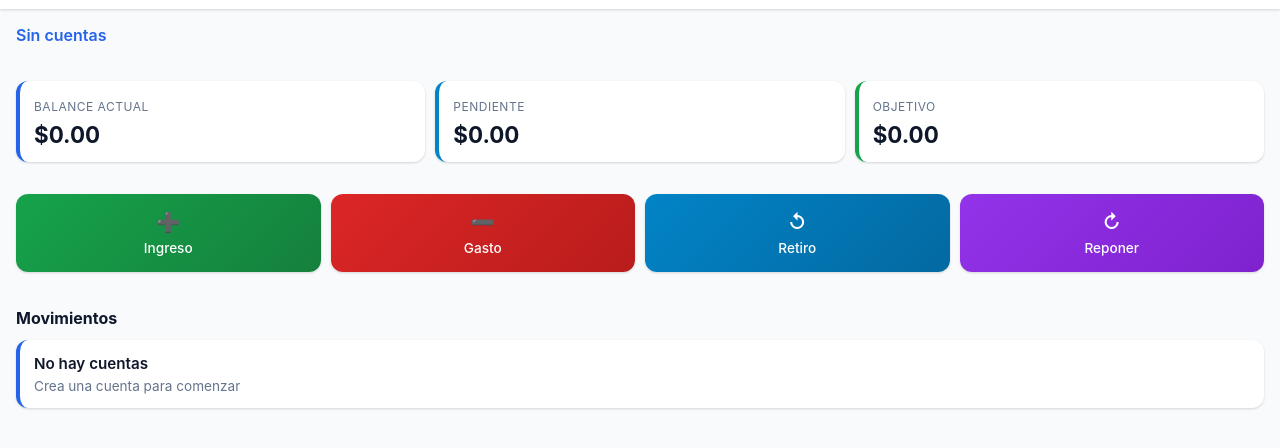
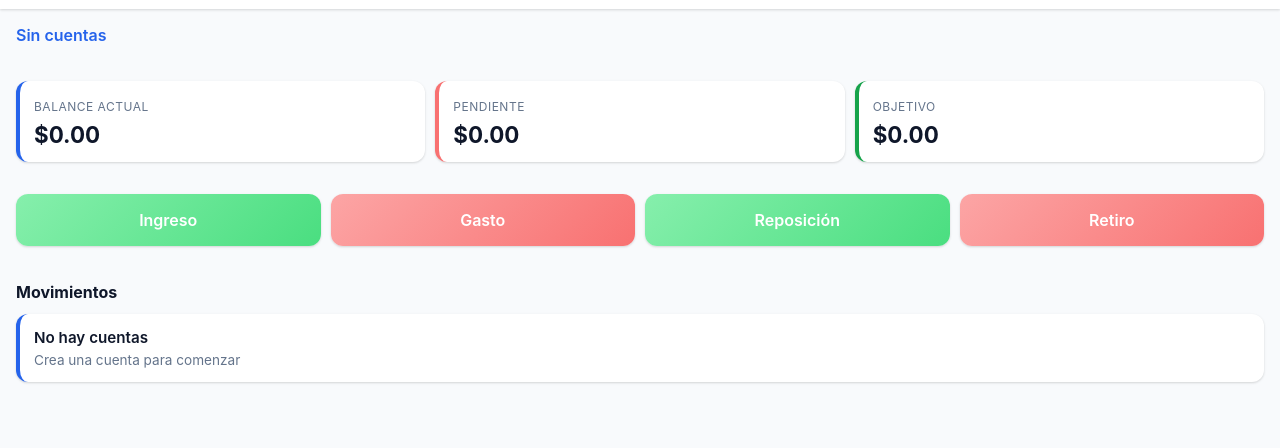
Before and after one commit to JvWyatt/AppFi, a plain HTML site: page index.html in a window 1280 px wide. Shown: the part 60-508 px from the top of the page. Drawn offline with Linux system fonts and the light colour scheme.

Commit message:
style: Softer colors and text-only action buttons
- Retiro Temporal: Lighter red gradient (#fca5a5 → #f87171)
- Reposición del Retiro: Lighter green gradient (#86efac → #4ade80)
- Ingreso: Soft green gradient (#86efac → #4ade80)
- Gasto: Soft red gradient (#fca5a5 → #f87171)
- Removed emoji icons from action buttons
- Display only text labels: Ingreso, Gasto, Reposición, Retiro
- Simplified button styling for cleaner appearance

```diff
--- a/index.html
+++ b/index.html
@@ -61,25 +61,10 @@
 
     <!-- Acciones rápidas -->
     <section class="acciones">
-        <button class="accion ingreso" data-tipo="Ingreso">
-            ➕
-            <span>Ingreso</span>
-        </button>
-
-        <button class="accion gasto" data-tipo="Gasto">
-            ➖
-            <span>Gasto</span>
-        </button>
-
-        <button class="accion retiro" data-tipo="Retiro Temporal">
-            ↺
-            <span>Retiro</span>
-        </button>
-
-        <button class="accion reposicion" data-tipo="Reposición del Retiro">
-            ↻
-            <span>Reponer</span>
-        </button>
+        <button class="accion ingreso" data-tipo="Ingreso">Ingreso</button>
+        <button class="accion gasto" data-tipo="Gasto">Gasto</button>
+        <button class="accion reposicion" data-tipo="Reposición del Retiro">Reposición</button>
+        <button class="accion retiro" data-tipo="Retiro Temporal">Retiro</button>
     </section>
 
     <!-- Movimientos -->
--- a/style.css
+++ b/style.css
@@ -2,8 +2,8 @@
     --primary: #2563eb;
     --income: #16a34a;
     --expense: #dc2626;
-    --temporary: #0284c7;
-    --replace: #9333ea;
+    --temporary: #f87171;
+    --replace: #86efac;
 
     --background: #f8fafc;
     --surface: #ffffff;
@@ -138,22 +138,22 @@ header h1 {
 .accion {
     border: none;
     border-radius: var(--radius);
-    padding: 16px 8px;
+    padding: 16px 12px;
     color: white;
     cursor: pointer;
     box-shadow: var(--shadow);
     display: flex;
     flex-direction: column;
     align-items: center;
-    gap: 6px;
-    font-size: 1.2rem;
+    justify-content: center;
+    gap: 0;
+    font-size: 1rem;
     font-weight: 600;
     transition: all 0.2s;
 }
 
 .accion span {
-    font-size: 0.85rem;
-    font-weight: 500;
+    display: none;
 }
 
 .accion:active {
@@ -162,19 +162,19 @@ header h1 {
 }
 
 .ingreso {
-    background: linear-gradient(135deg, var(--income) 0%, #15803d 100%);
+    background: linear-gradient(135deg, #86efac 0%, #4ade80 100%);
 }
 
 .gasto {
-    background: linear-gradient(135deg, var(--expense) 0%, #b91c1c 100%);
+    background: linear-gradient(135deg, #fca5a5 0%, #f87171 100%);
 }
 
 .retiro {
-    background: linear-gradient(135deg, var(--temporary) 0%, #0369a1 100%);
+    background: linear-gradient(135deg, #fca5a5 0%, #f87171 100%);
 }
 
 .reposicion {
-    background: linear-gradient(135deg, var(--replace) 0%, #7e22ce 100%);
+    background: linear-gradient(135deg, #86efac 0%, #4ade80 100%);
 }
 
 /* MOVIMIENTOS */
```
